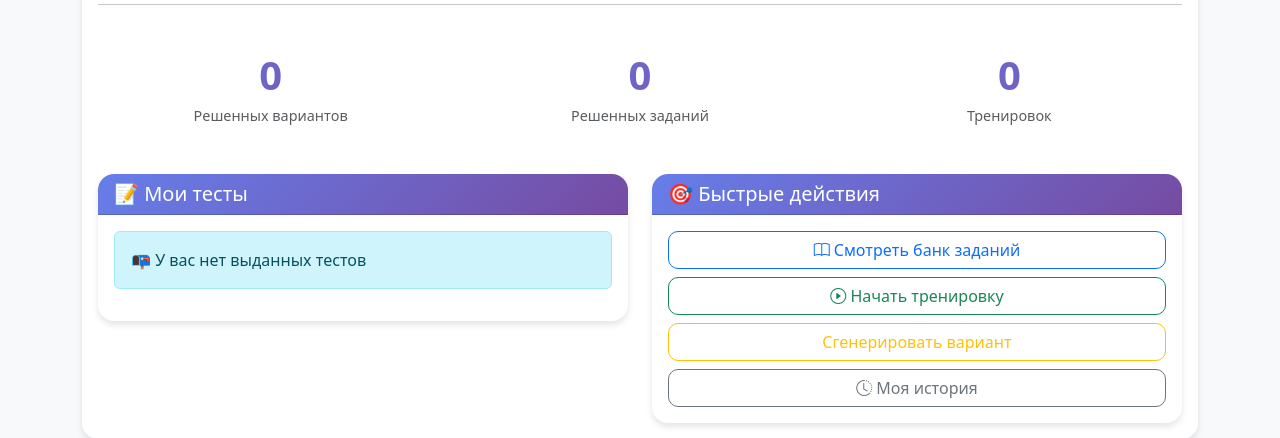
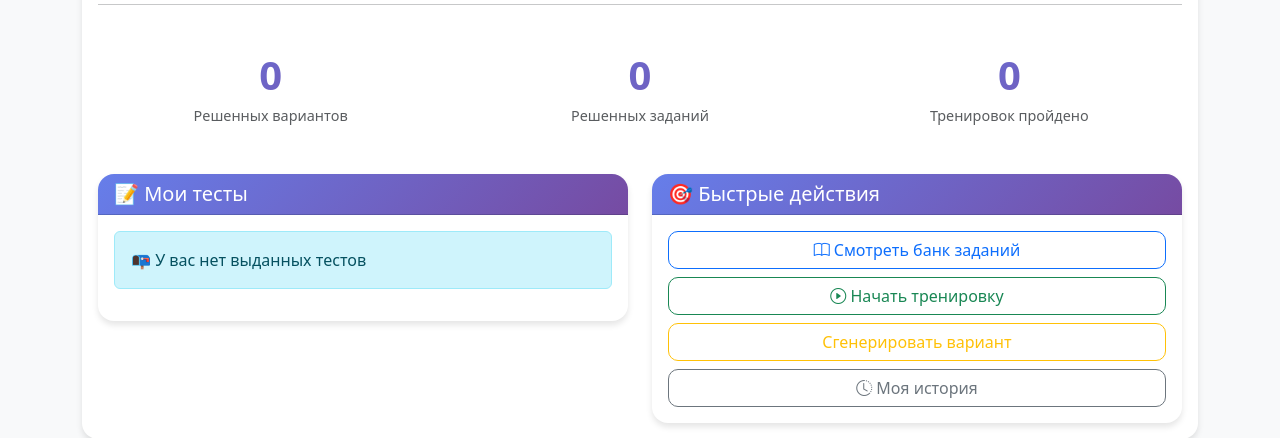
Before and after one commit to denicheprasov/quiz-system, a Python web app: template app/templates/student_dashboard.html in a window 1280 px wide. Shown: the part 183-621 px from the top of the page. Run offline with Jinja, Linux system fonts and the light colour scheme; the template is opened without the code that fills it, so the values that code supplies are empty.

Commit message:
Rename Тренировок to Тренировок пройдено

```diff
--- a/app/templates/student_dashboard.html
+++ b/app/templates/student_dashboard.html
@@ -30,7 +30,7 @@
                     <div class="col-md-4">
                         <div class="stat-card">
                             <div class="stat-number" id="totalPractice">0</div>
-                            <div class="stat-label">Тренировок</div>
+                            <div class="stat-label">Тренировок пройдено</div>
                         </div>
                     </div>
                 </div>
```
